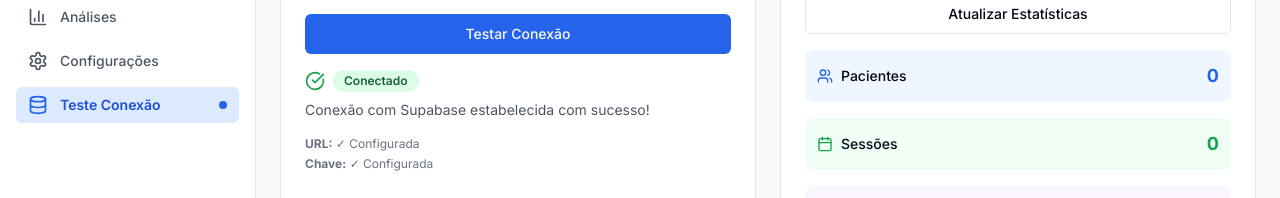
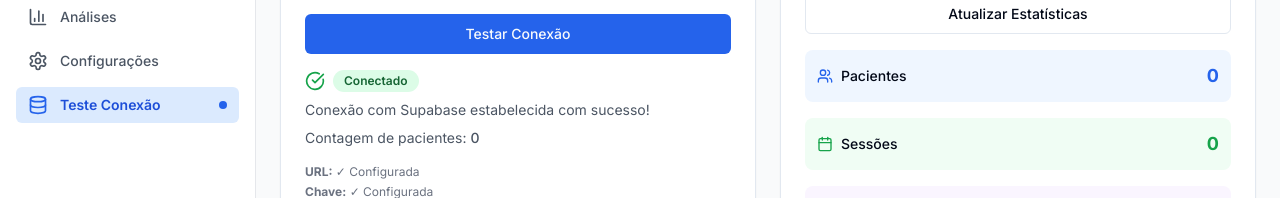
Before and after one commit to adelinofs/v0-neuro-acompanha-pro-development, a Next.js app: page /dashboard/teste-conexao in a window 1280 px wide. Both pictures are taken after a click on the button "Testar Conexão". Shown: the part 286-484 px from the top of the page. Built offline with nearby package versions, Linux system fonts and the light colour scheme; no server answers; the database is empty.

Commit message:
fix: correct Supabase connection test syntax
Update `testConnection()` to use correct Supabase count syntax and display record count.

#VERCEL_SKIP

Co-authored-by: null <214258051+adelinofs@users.noreply.github.com>

```diff
--- a/components/supabase-test.tsx
+++ b/components/supabase-test.tsx
@@ -13,6 +13,7 @@ export function SupabaseTest() {
     success: boolean
     message: string
     error?: string
+    count?: number
   } | null>(null)
 
   const handleTestConnection = async () => {
@@ -72,6 +73,12 @@ export function SupabaseTest() {
 
             <p className="text-sm text-gray-600 dark:text-gray-400">{connectionStatus.message}</p>
 
+            {connectionStatus.count !== undefined && (
+              <p className="text-sm text-gray-600 dark:text-gray-400">
+                Contagem de pacientes: <span className="font-medium">{connectionStatus.count}</span>
+              </p>
+            )}
+
             {connectionStatus.error && (
               <p className="text-sm text-red-600 dark:text-red-400">Erro: {connectionStatus.error}</p>
             )}
--- a/lib/supabase.ts
+++ b/lib/supabase.ts
@@ -80,14 +80,19 @@ export interface MetricaProgresso {
 // Funções de teste de conexão
 export async function testConnection() {
   try {
-    const { data, error } = await supabase.from("pacientes").select("count(*)").limit(1)
+    // Corrigido: usar .count() em vez de .select("count(*)")
+    const { count, error } = await supabase.from("pacientes").select("*", { count: "exact", head: true })
 
     if (error) {
       console.error("Erro na conexão:", error)
       return { success: false, error: error.message }
     }
 
-    return { success: true, message: "Conexão com Supabase estabelecida com sucesso!" }
+    return {
+      success: true,
+      message: "Conexão com Supabase estabelecida com sucesso!",
+      count,
+    }
   } catch (error) {
     console.error("Erro na conexão:", error)
     return { success: false, error: "Erro ao conectar com o banco de dados" }
```
